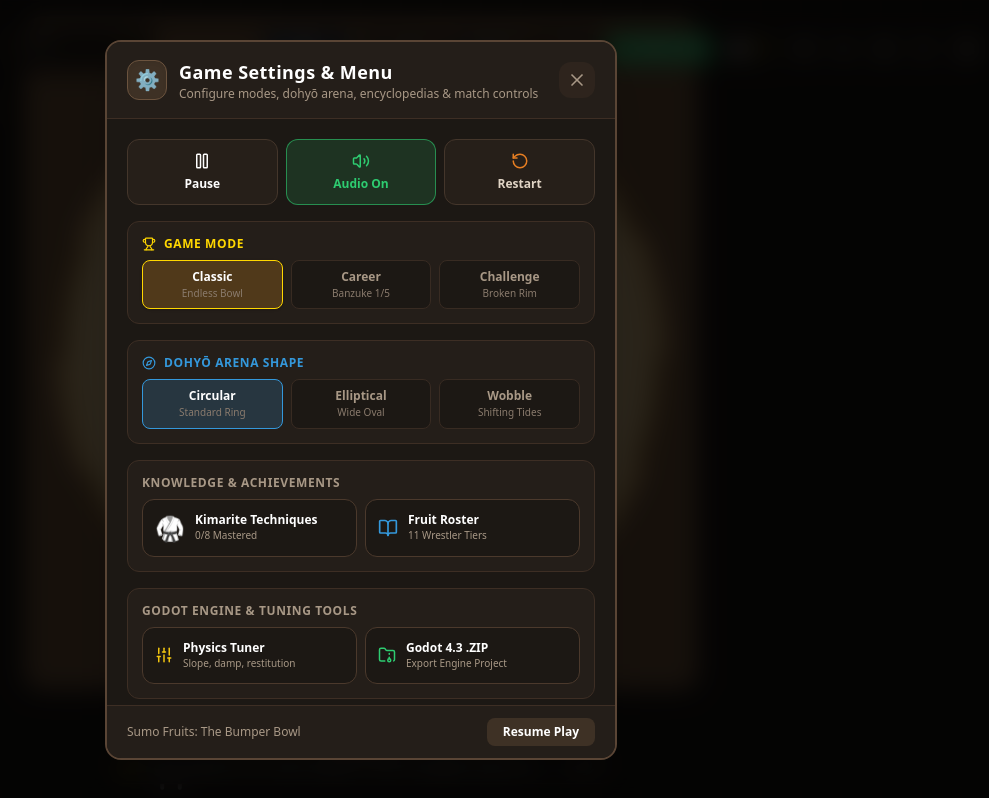
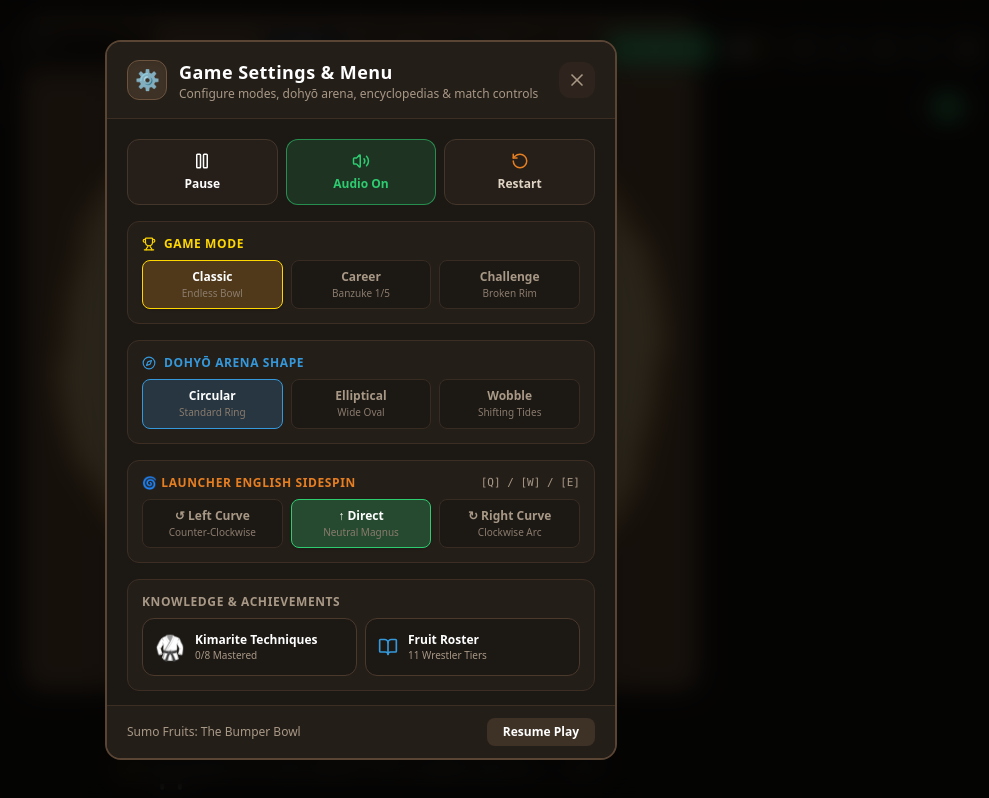
Before and after one commit to rouissimonir/Sumo-Fruits, a React (Vite) app: page / in a window 1280 px wide. Both pictures are taken after a click on the button 1245 px from the left and 48 px from the top of the page. Shown: the whole page, without its empty margins (279-1268 px from the left). Built offline with nearby package versions, Linux system fonts and the light colour scheme.

Commit message:
feat(game): add launcher english sidespin mechanics
Introduce spin mode control (Left, Straight, Right) to the game engine, including UI indicators, keyboard shortcuts [Q/W/E], and HUD controls to allow for trajectory curving during fruit launches.

```diff
--- a/src/App.tsx
+++ b/src/App.tsx
@@ -15,7 +15,7 @@
 import { SettingsModal } from './components/SettingsModal';
 import { sound } from './audio/soundEffects';
 import { HelpCircle, Sparkles } from 'lucide-react';
-import { ArenaMode, GameModeType } from './types/game';
+import { ArenaMode, GameModeType, SpinMode } from './types/game';
 
 export default function App() {
   const engine = useMemo(() => new GameEngine(), []);
@@ -62,6 +62,7 @@
     rivalIntent: null,
     activeChallengeId: null,
     launcherSpin: 0,
+    selectedSpinMode: 'STRAIGHT',
     unlockedKimariteCount: 0,
     totalKimariteCount: 8,
   });
@@ -112,7 +113,11 @@
     engine.setGameMode(mode, challengeId);
   }, [engine]);
 
-  // Keyboard controls for rapid gameplay (S = Salt throw, Space = Pause)
+  const handleSelectSpinMode = useCallback((mode: SpinMode) => {
+    engine.setSpinMode(mode);
+  }, [engine]);
+
+  // Keyboard controls for rapid gameplay (S = Salt throw, Space = Pause, Q/W/E = Curve Spin)
   useEffect(() => {
     const handleKeyDown = (e: KeyboardEvent) => {
       if (e.target instanceof HTMLInputElement || e.target instanceof HTMLTextAreaElement) {
@@ -125,6 +130,12 @@
       } else if (e.key === 'r' || e.key === 'R') {
         if (e.ctrlKey || e.metaKey) return;
         engine.restart();
+      } else if (e.key === 'q' || e.key === 'Q') {
+        engine.setSpinMode(engine.selectedSpinMode === 'LEFT' ? 'STRAIGHT' : 'LEFT');
+      } else if (e.key === 'w' || e.key === 'W') {
+        engine.setSpinMode('STRAIGHT');
+      } else if (e.key === 'e' || e.key === 'E') {
+        engine.setSpinMode(engine.selectedSpinMode === 'RIGHT' ? 'STRAIGHT' : 'RIGHT');
       }
     };
 
@@ -150,6 +161,7 @@
         onThrowSalt={handleThrowSalt}
         onCycleArenaMode={handleCycleArenaMode}
         onSelectGameMode={handleSelectGameMode}
+        onSelectSpinMode={handleSelectSpinMode}
         soundEnabled={soundEnabled}
         onToggleSound={handleToggleSound}
       />
@@ -212,6 +224,7 @@
         onRestart={handleRestart}
         onSelectGameMode={handleSelectGameMode}
         onSelectArenaMode={(mode) => engine.setArenaMode(mode)}
+        onSelectSpinMode={handleSelectSpinMode}
         onOpenTierList={() => setIsTierListOpen(true)}
         onOpenKimarite={() => setIsKimariteOpen(true)}
         onOpenTuner={() => setIsTunerOpen(true)}
--- a/src/components/HUD.tsx
+++ b/src/components/HUD.tsx
@@ -17,7 +17,7 @@
   Settings,
 } from 'lucide-react';
 import { GameStats } from '../game/GameEngine';
-import { FRUIT_CATALOG, GameModeType } from '../types/game';
+import { FRUIT_CATALOG, GameModeType, SpinMode } from '../types/game';
 
 interface HUDProps {
   stats: GameStats;
@@ -31,6 +31,7 @@
   onThrowSalt: () => void;
   onCycleArenaMode: () => void;
   onSelectGameMode?: (mode: GameModeType, challengeId?: string) => void;
+  onSelectSpinMode?: (mode: SpinMode) => void;
   soundEnabled: boolean;
   onToggleSound: () => void;
 }
@@ -47,6 +48,7 @@
   onThrowSalt,
   onCycleArenaMode,
   onSelectGameMode,
+  onSelectSpinMode,
   soundEnabled,
   onToggleSound,
 }) => {
@@ -350,8 +352,61 @@
           </div>
         </div>
 
-        {/* Right side of Row 2: Career Bout Tag or Combo Banner (Clean & purposeful, no mini buttons!) */}
-        <div className="flex items-center gap-2 pointer-events-auto">
+        {/* Right side of Row 2: English Sidespin curve control + Career Bout Tag or Combo Banner */}
+        <div className="flex items-center gap-1.5 sm:gap-2 pointer-events-auto">
+          {/* Spin Bias Selector (English Curve: Left, Straight, Right) */}
+          {onSelectSpinMode && (
+            <div
+              id="hud-spin-mode-selector"
+              className="flex items-center bg-[#1C1814]/90 backdrop-blur-md border border-[#3E342B] p-0.5 rounded-xl shadow-lg"
+            >
+              <button
+                id="hud-spin-left-btn"
+                type="button"
+                onClick={() => onSelectSpinMode(stats.selectedSpinMode === 'LEFT' ? 'STRAIGHT' : 'LEFT')}
+                title="Left English Curve (Counter-Clockwise Magnus Spin). Shortcut: [Q] or drag right"
+                className={`px-2 py-1 rounded-lg text-[10px] font-black transition-all cursor-pointer flex items-center gap-0.5 ${
+                  stats.selectedSpinMode === 'LEFT'
+                    ? 'bg-[#E74C3C] text-white shadow-sm ring-1 ring-[#FF7675]'
+                    : 'text-[#A89886] hover:text-white hover:bg-[#2D241C]'
+                }`}
+              >
+                <span>↺</span>
+                <span className="hidden xs:inline">Left</span>
+              </button>
+
+              <button
+                id="hud-spin-straight-btn"
+                type="button"
+                onClick={() => onSelectSpinMode('STRAIGHT')}
+                title="Direct Straight Shot (No side English bias). Shortcut: [W]"
+                className={`px-2 py-1 rounded-lg text-[10px] font-black transition-all cursor-pointer flex items-center gap-0.5 ${
+                  stats.selectedSpinMode === 'STRAIGHT'
+                    ? 'bg-[#2ECC71] text-white shadow-sm ring-1 ring-[#58D68D]'
+                    : 'text-[#A89886] hover:text-white hover:bg-[#2D241C]'
+                }`}
+              >
+                <span>↑</span>
+                <span className="hidden xs:inline">Direct</span>
+              </button>
+
+              <button
+                id="hud-spin-right-btn"
+                type="button"
+                onClick={() => onSelectSpinMode(stats.selectedSpinMode === 'RIGHT' ? 'STRAIGHT' : 'RIGHT')}
+                title="Right English Curve (Clockwise Magnus Spin). Shortcut: [E] or drag left"
+                className={`px-2 py-1 rounded-lg text-[10px] font-black transition-all cursor-pointer flex items-center gap-0.5 ${
+                  stats.selectedSpinMode === 'RIGHT'
+                    ? 'bg-[#3498DB] text-white shadow-sm ring-1 ring-[#5DADE2]'
+                    : 'text-[#A89886] hover:text-white hover:bg-[#2D241C]'
+                }`}
+              >
+                <span className="hidden xs:inline">Right</span>
+                <span>↻</span>
+              </button>
+            </div>
+          )}
+
           {/* Career Stage & Rival Banner (if Career Mode) */}
           {stats.gameMode === 'CAREER' && stats.currentRivalProfile && (
             <div className="flex items-center gap-1.5 sm:gap-2 bg-[#1C1814]/90 backdrop-blur-md border border-[#E67E22] px-2.5 py-1 rounded-xl shadow-lg">
--- a/src/components/SettingsModal.tsx
+++ b/src/components/SettingsModal.tsx
@@ -16,7 +16,7 @@
   ExternalLink,
 } from 'lucide-react';
 import { GameStats } from '../game/GameEngine';
-import { ArenaMode, GameModeType } from '../types/game';
+import { ArenaMode, GameModeType, SpinMode } from '../types/game';
 
 interface SettingsModalProps {
   isOpen: boolean;
@@ -28,6 +28,7 @@
   onRestart: () => void;
   onSelectGameMode: (mode: GameModeType, challengeId?: string) => void;
   onSelectArenaMode: (mode: ArenaMode) => void;
+  onSelectSpinMode?: (mode: SpinMode) => void;
   onOpenTierList: () => void;
   onOpenKimarite: () => void;
   onOpenTuner: () => void;
@@ -44,6 +45,7 @@
   onRestart,
   onSelectGameMode,
   onSelectArenaMode,
+  onSelectSpinMode,
   onOpenTierList,
   onOpenKimarite,
   onOpenTuner,
@@ -221,6 +223,58 @@
             </div>
           </div>
 
+          {/* Launcher English Sidespin Presets */}
+          {onSelectSpinMode && (
+            <div className="bg-[#241E19] border border-[#3D2E24] rounded-xl p-3.5 space-y-2">
+              <div className="flex items-center justify-between">
+                <div className="flex items-center gap-2 text-xs font-bold uppercase tracking-wider text-[#E67E22]">
+                  <span>🌀 Launcher English Sidespin</span>
+                </div>
+                <span className="text-[11px] text-[#A89886] font-mono">[Q] / [W] / [E]</span>
+              </div>
+              <div className="grid grid-cols-3 gap-2">
+                <button
+                  id="settings-spin-left-btn"
+                  onClick={() => onSelectSpinMode('LEFT')}
+                  className={`py-2 px-2.5 rounded-lg border text-xs font-bold transition-all cursor-pointer text-center ${
+                    stats.selectedSpinMode === 'LEFT'
+                      ? 'bg-[#E74C3C]/25 border-[#E74C3C] text-white shadow-sm'
+                      : 'bg-[#1C1814] border-[#382B22] text-[#A89886] hover:text-white'
+                  }`}
+                >
+                  ↺ Left Curve
+                  <div className="text-[10px] font-normal text-[#8A7B6D] mt-0.5">Counter-Clockwise</div>
+                </button>
+
+                <button
+                  id="settings-spin-straight-btn"
+                  onClick={() => onSelectSpinMode('STRAIGHT')}
+                  className={`py-2 px-2.5 rounded-lg border text-xs font-bold transition-all cursor-pointer text-center ${
+                    stats.selectedSpinMode === 'STRAIGHT'
+                      ? 'bg-[#2ECC71]/25 border-[#2ECC71] text-white shadow-sm'
+                      : 'bg-[#1C1814] border-[#382B22] text-[#A89886] hover:text-white'
+                  }`}
+                >
+                  ↑ Direct
+                  <div className="text-[10px] font-normal text-[#8A7B6D] mt-0.5">Neutral Magnus</div>
+                </button>
+
+                <button
+                  id="settings-spin-right-btn"
+                  onClick={() => onSelectSpinMode('RIGHT')}
+                  className={`py-2 px-2.5 rounded-lg border text-xs font-bold transition-all cursor-pointer text-center ${
+                    stats.selectedSpinMode === 'RIGHT'
+                      ? 'bg-[#3498DB]/25 border-[#3498DB] text-white shadow-sm'
+                      : 'bg-[#1C1814] border-[#382B22] text-[#A89886] hover:text-white'
+                  }`}
+                >
+                  ↻ Right Curve
+                  <div className="text-[10px] font-normal text-[#8A7B6D] mt-0.5">Clockwise Arc</div>
+                </button>
+              </div>
+            </div>
+          )}
+
           {/* Sumo Encyclopedias & Techniques */}
           <div className="bg-[#241E19] border border-[#3D2E24] rounded-xl p-3.5 space-y-2">
             <div className="text-xs font-bold uppercase tracking-wider text-[#A89886]">
--- a/src/game/GameEngine.ts
+++ b/src/game/GameEngine.ts
@@ -33,6 +33,7 @@
   SumoFruitInstance,
   TechniqueRibbon,
   TrajectoryPoint,
+  SpinMode,
 } from '../types/game';
 import { CareerManager } from './CareerManager';
 import { RefereeDirector } from './RefereeDirector';
@@ -76,6 +77,7 @@
   rivalIntent: RivalIntent | null;
   activeChallengeId: string | null;
   launcherSpin: number; // -1 to +1 (English sidespin bias)
+  selectedSpinMode: SpinMode;
   unlockedKimariteCount: number;
   totalKimariteCount: number;
 }
@@ -106,6 +108,7 @@
   public upcomingTiers: [number, number] = [1, 2];
   public trajectoryPoints: TrajectoryPoint[] = [];
   public launcherSpin: number = 0; // -1 to +1 (English curve spin)
+  public selectedSpinMode: SpinMode = 'STRAIGHT';
 
   // Shot state machine
   public shotState: 'IDLE' | 'AIMING' | 'LAUNCHED' | 'CHAIN_RESOLVING' | 'RIVAL_ACTION' | 'SETTLING' = 'IDLE';
@@ -251,6 +254,23 @@
       this.arena.wobbleY = 0;
     }
     sound.playHyoshigi(1.2);
+    this.emitStats();
+  }
+
+  public setSpinMode(mode: SpinMode) {
+    this.selectedSpinMode = mode;
+    if (mode === 'LEFT') {
+      this.launcherSpin = -0.75;
+    } else if (mode === 'RIGHT') {
+      this.launcherSpin = 0.75;
+    } else {
+      this.launcherSpin = 0;
+    }
+    sound.playCurveSpin(this.launcherSpin);
+    haptics.trigger('LIGHT');
+    if (this.isDragging) {
+      this.updateTrajectory();
+    }
     this.emitStats();
   }
 
@@ -574,11 +594,12 @@
       this.dragPos = { x, y };
     }
 
-    // Calculate English sidespin bias (-1 to +1) based on horizontal offset dx normalized by pull
-    // When pulling back downwards (dy > 0), dragging left/right imparts lateral spin
+    // Calculate English sidespin bias (-1 to +1) combining selected preset spin mode with drag offset
     const lateralOffset = (this.dragPos.x - this.launcherPos.x) / 80;
+    const presetBias = this.selectedSpinMode === 'LEFT' ? -0.7 : this.selectedSpinMode === 'RIGHT' ? 0.7 : 0;
+    const combinedSpin = Math.max(-1.0, Math.min(1.0, presetBias + lateralOffset));
     const prevSpin = this.launcherSpin;
-    this.launcherSpin = Math.max(-1.0, Math.min(1.0, lateralOffset));
+    this.launcherSpin = combinedSpin;
 
     if (Math.abs(this.launcherSpin - prevSpin) > 0.35) {
       haptics.trigger('TICK');
@@ -688,7 +709,7 @@
 
       this.loadedFruit = null;
       this.trajectoryPoints = [];
-      this.launcherSpin = 0;
+      this.launcherSpin = this.selectedSpinMode === 'LEFT' ? -0.7 : this.selectedSpinMode === 'RIGHT' ? 0.7 : 0;
 
       // Cooldown before loading next fruit (ensures smooth shot rhythm)
       setTimeout(() => {
@@ -704,7 +725,7 @@
       this.loadedFruit.y = this.launcherPos.y;
       this.loadedFruit.state = 'IDLE';
       this.trajectoryPoints = [];
-      this.launcherSpin = 0;
+      this.launcherSpin = this.selectedSpinMode === 'LEFT' ? -0.7 : this.selectedSpinMode === 'RIGHT' ? 0.7 : 0;
       return false;
     }
   }
@@ -2157,6 +2178,7 @@
       rivalIntent: this.rivalController.intent,
       activeChallengeId: this.activeChallengeId,
       launcherSpin: this.launcherSpin,
+      selectedSpinMode: this.selectedSpinMode,
       unlockedKimariteCount: this.kimariteManager.getUnlockedCount().unlocked,
       totalKimariteCount: this.kimariteManager.getUnlockedCount().total,
     });
--- a/src/types/game.ts
+++ b/src/types/game.ts
@@ -410,6 +410,8 @@
   boosted?: boolean;
 }
 
+export type SpinMode = 'LEFT' | 'STRAIGHT' | 'RIGHT';
+
 export type MissionType =
   | 'MERGES'
   | 'COMBO_CHAIN'
```
Also changed, not shown: src/components/GameCanvas.tsx (+34 -6 lines), 1 other file (tests, documents, lock files or other folders).
